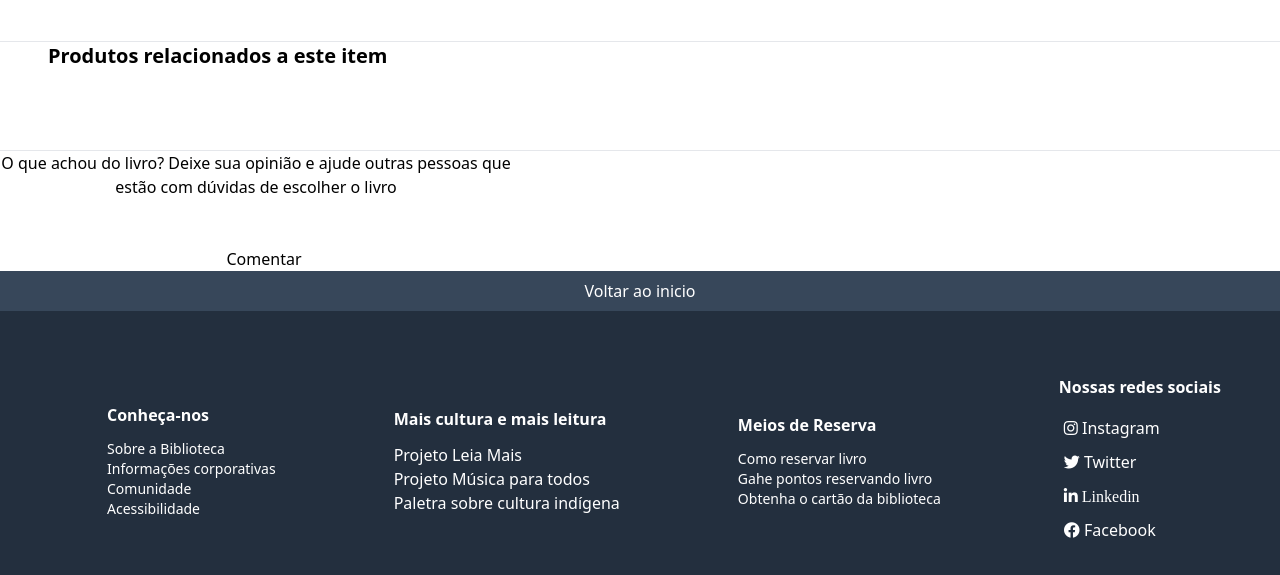
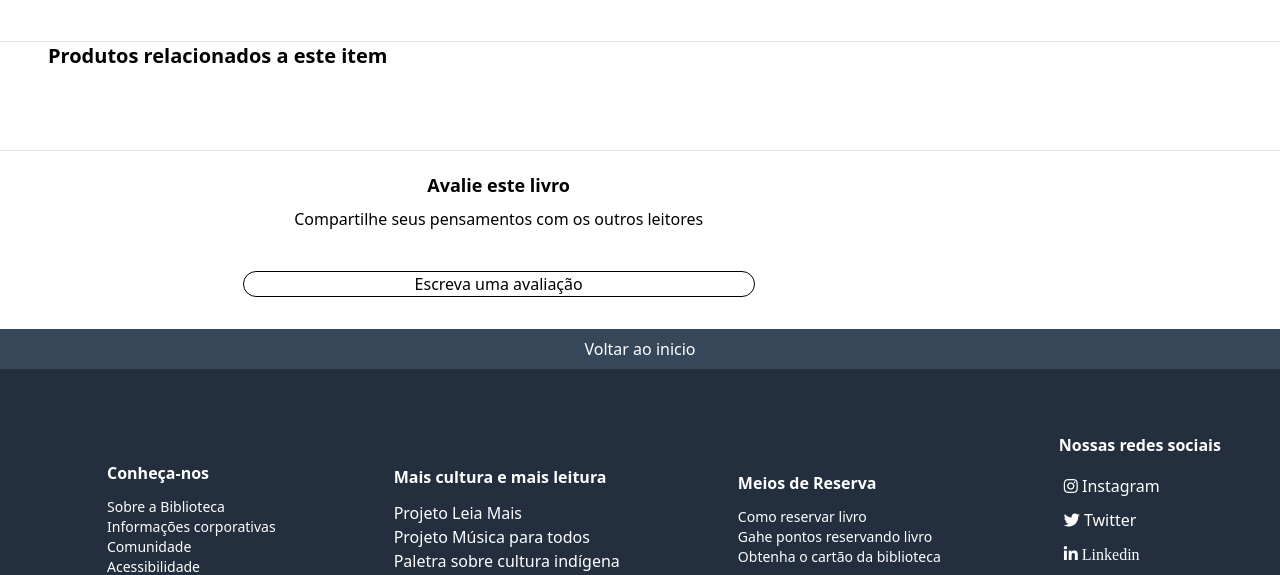
Before and after one commit to ericsanto/biblioteca_django, a Django app: template library/templates/book_detail.html in a window 1280 px wide. Shown: the part 449-1024 px from the top of the page. Run offline with Django 5.2, Linux system fonts and the light colour scheme; the template is opened without the code that fills it, so the values that code supplies are empty; some libraries are stand-ins or nearby versions; some web fonts are replaced.

Commit message:
Modificando visual

```diff
--- a/library/templates/book_detail.html
+++ b/library/templates/book_detail.html
@@ -1,4 +1,5 @@
 {% extends 'home.html' %}
+{% load static %}
 <!DOCTYPE html>
 <html lang="en">
 <head>
@@ -9,6 +10,32 @@
 <body>
   {% block content %}
     <section>
+      {% for msg in messages %}
+      <div id="alert-additional-content-3" class="p-4 mb-4 text-green-800 border border-green-300 rounded-lg bg-green-50 dark:bg-gray-800 dark:text-green-400 dark:border-green-800" role="alert">
+        <div class="flex items-center">
+          <svg class="flex-shrink-0 w-4 h-4 me-2" aria-hidden="true" xmlns="http://www.w3.org/2000/svg" fill="currentColor" viewBox="0 0 20 20">
+            <path d="M10 .5a9.5 9.5 0 1 0 9.5 9.5A9.51 9.51 0 0 0 10 .5ZM9.5 4a1.5 1.5 0 1 1 0 3 1.5 1.5 0 0 1 0-3ZM12 15H8a1 1 0 0 1 0-2h1v-3H8a1 1 0 0 1 0-2h2a1 1 0 0 1 1 1v4h1a1 1 0 0 1 0 2Z"/>
+          </svg>
+          <span class="sr-only">Info</span>
+          <h3 class="text-lg font-medium">Comentário adicionado com sucesso</h3>
+        </div>
+        <div class="mt-2 mb-4 text-sm">
+          <p>Muito obrigado por expor sua opinião. Seu comentário ajuda bastante a nossa comunidade :)</p>
+        </div>
+        <div class="flex">
+          <button type="button" class="text-white bg-green-800 hover:bg-green-900 focus:ring-4 focus:outline-none focus:ring-green-300 font-medium rounded-lg text-xs px-3 py-1.5 me-2 text-center inline-flex items-center dark:bg-green-600 dark:hover:bg-green-700 dark:focus:ring-green-800">
+            <svg class="me-2 h-3 w-3" aria-hidden="true" xmlns="http://www.w3.org/2000/svg" fill="currentColor" viewBox="0 0 20 14">
+              <path d="M10 0C4.612 0 0 5.336 0 7c0 1.742 3.546 7 10 7 6.454 0 10-5.258 10-7 0-1.664-4.612-7-10-7Zm0 10a3 3 0 1 1 0-6 3 3 0 0 1 0 6Z"/>
+            </svg>
+              <a href="">Ver comentários</a>
+          </button>
+          <button type="button" class="text-green-800 bg-transparent border border-green-800 hover:bg-green-900 hover:text-white focus:ring-4 focus:outline-none focus:ring-green-300 font-medium rounded-lg text-xs px-3 py-1.5 text-center dark:hover:bg-green-600 dark:border-green-600 dark:text-green-400 dark:hover:text-white dark:focus:ring-green-800" data-dismiss-target="#alert-additional-content-3" aria-label="Close">
+            Fechar
+          </button>
+        </div>
+      </div>
+
+      {% endfor %}
       <div class="book-detail">
         <p class="text-lg font-bold">{{book.name}}</h3>
         <div class="container-detail">
@@ -70,31 +97,27 @@
       </div>
       <hr>
 
-      <article class="flex flex-row justify-between items-center">
-      <div class="flex flex-col items-center justify-center w-2/5 text-center">
-        <p class="pb-12">O que achou do livro? Deixe sua opinião e ajude outras pessoas que estão com dúvidas de escolher o livro</p>
-        <form action="" method="post" autocomplete="off" class="flex flex-col ">
-          {% csrf_token %}
-
-          {{ form.comment_user }}
-          <button type="submit" class="ml-4">Comentar</button>
-        </form>
-      </div>
+      <article class="flex flex-row justify-evenly">
+        <div class="flex flex-col items-center justify-start w-2/5">
+          <p class="pb-2 pt-5 font-bold text-lg">Avalie este livro</p>
+          <p class="pb-2">Compartilhe seus pensamentos com os outros leitores</p>
+          <a href="{% url 'comment_book' book.pk %}" class="w-full border border-black rounded-full text-center m-8">Escreva uma avaliação</a>
+        </div>
 
 
-      <div class="flex flex-col justify-center items-center">
-        {% for comment in comments %}
-        <div class=" flex flex-col justify-center items-center">
-          {{ comment.user.first_name }}
-          {{ comment.comment_user }}
+        <div id="comment" class="flex flex-col justify-center items-center pl-10 pt-5">
+          {% for comment in comment %}
+            <div class=" flex flex-col justify-center items-start w-11/12 pb-10">
+              <div class="flex flex-row justify-center items-center">
+                <img src="{% static 'images/3.png' %}" alt="" class="w-12 rounded-b-3xl">
+                <p class="text-sm font-bold">{{comment.user.first_name}} {{comment.user.last_name}}</p>
+              </div>
+              <p class="text-sm">{{ comment.comment_user }}</p>
+            </div>
+          {% endfor %}
         </div>
-        {% endfor %}
-      </div>
-
-
-
     </article>
-    </section>
+  </section>
   {% endblock %}
 
   {% block newslatter %}
```
